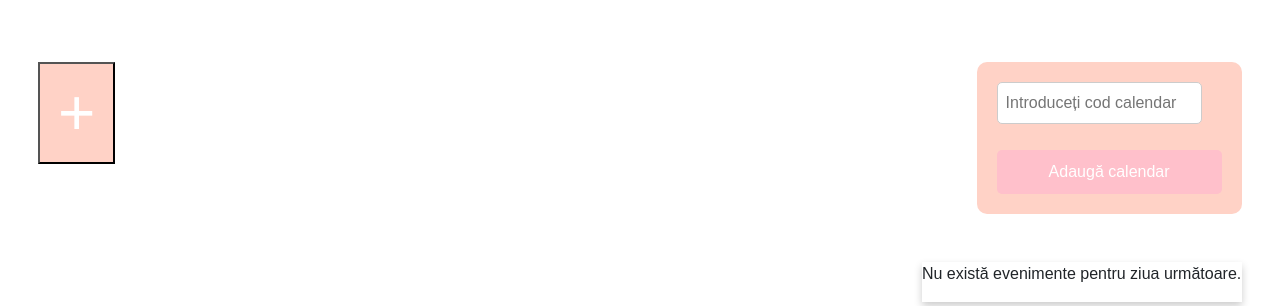
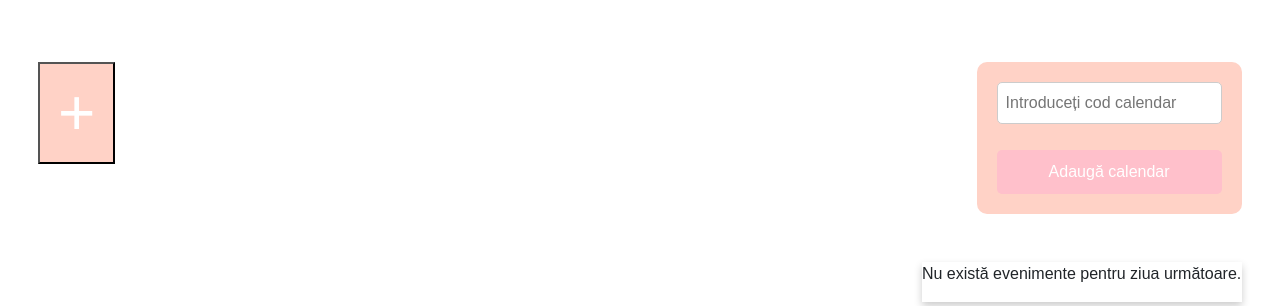
Before and after one commit to unibuc-cs/Ford-Falcon, a PHP site: page /proiect_is/interfata/homepage.php in a window 1280 px wide. Shown: the part 58-364 px from the top of the page. Run offline with PHP 8.4, Linux system fonts and the light colour scheme; the visitor is signed in with stand-in values (Sample User, id 1); data that the repository does not hold is empty.

Commit message:
width pentru calendar code
niste pixeli in minus / plus

```diff
--- a/interfata/homepage.php
+++ b/interfata/homepage.php
@@ -401,7 +401,7 @@ mysqli_close($conn);
     }
 
     #codeFormContainer input {
-        width: calc(100% - 20px);
+        width: 100%;
         padding: 8px;
         margin-bottom: 10px;
         border: 1px solid #ccc;
```
